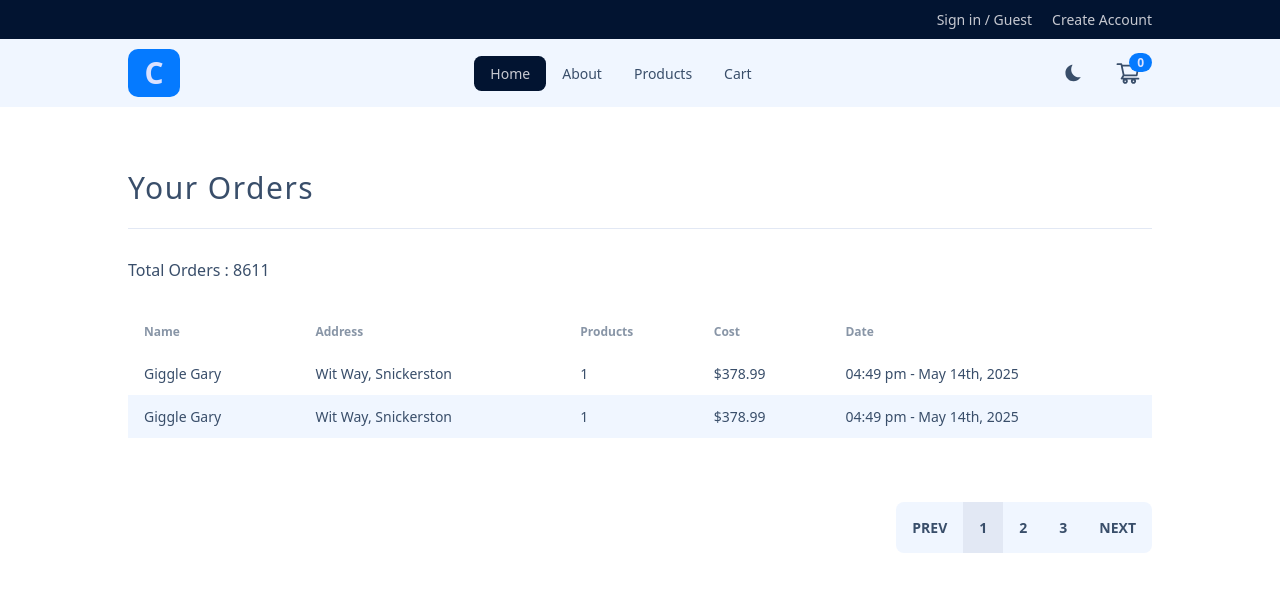
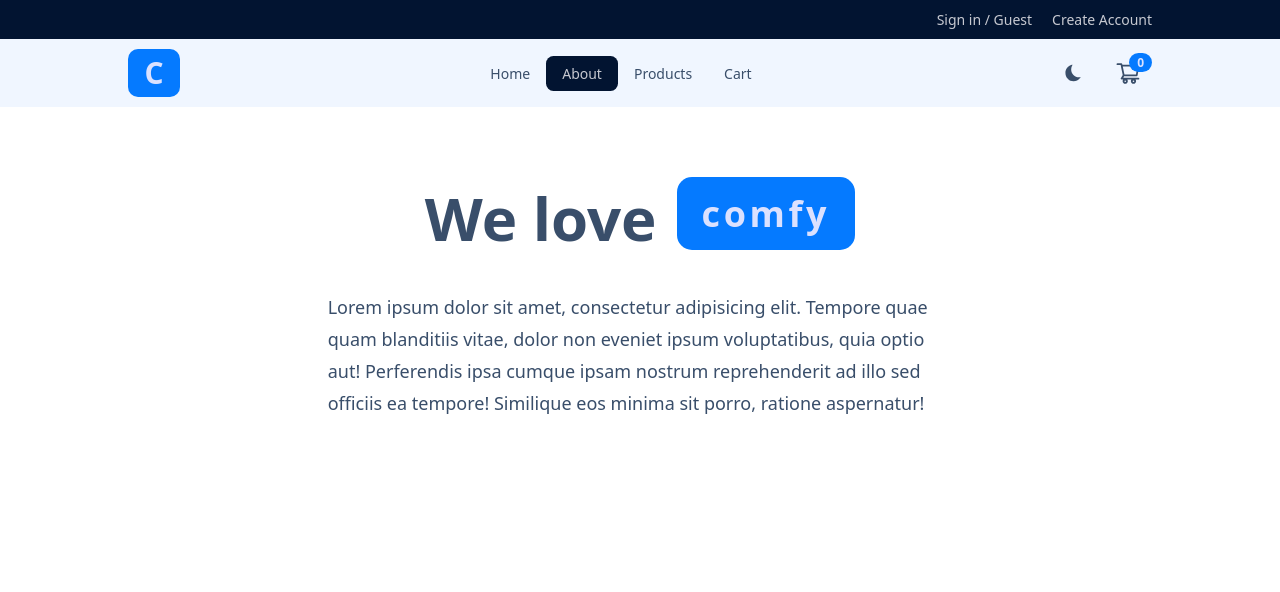
Before and after one commit to LinaGromakova/learn-react-projects, a React (Vite) app: page /about in a window 1280 px wide. Shown: the top 592 px of the page. Built offline with nearby package versions, Linux system fonts and the light colour scheme.

Commit message:
Add routing

```diff
--- a/src/projects/cocktails/components/carts.jsx
+++ b/src/projects/cocktails/components/cards.jsx
@@ -1,5 +1,5 @@
 import { useGlobalContext } from '../model/context';
-import { CartItem } from './cart-item';
+import { CartItem } from './card-item';
 import { SearchForm } from './search';
 
 export function Carts() {
--- a/src/projects/comfy-store/comfy-store.jsx
+++ b/src/projects/comfy-store/comfy-store.jsx
@@ -7,17 +7,42 @@ import { Error } from './pages/error';
 import { Home } from './pages/home';
 import { Orders } from './pages/orders';
 import { Products } from './pages/products';
-
+import { BrowserRouter as Router, Route, Routes } from 'react-router';
 import './style.css';
 import { FormLogin } from './uikit/form-login';
 import { Loading } from './uikit/loading';
 import { Modal } from './uikit/modal';
+
 export function ComfyStore() {
   return (
     <>
-      <Header />
-      <Orders></Orders>
-      {/* <Modal></Modal> */}
+      <Router>
+        <Header></Header>
+        <Routes>
+          <Route path='/' element={<Home />} />
+        </Routes>
+        <Routes>
+          <Route path='/about' element={<About />} />
+        </Routes>
+        <Routes>
+          <Route path='/cart' element={<Cart />} />
+        </Routes>
+        <Routes>
+          <Route path='/products' element={<Products />} />
+        </Routes>
+        <Routes>
+          <Route path='/login' element={<FormLogin />} />
+        </Routes>
+        <Routes>
+          <Route path='/checkout' element={<Checkout />} />
+        </Routes>
+        <Routes>
+          <Route path='/orders' element={<Orders />} />
+        </Routes>
+        <Routes>
+          <Route path='/product/:id' element={<Product />} />
+        </Routes>
+      </Router>
     </>
   );
 }
--- a/src/projects/comfy-store/components/card.jsx
+++ b/src/projects/comfy-store/components/card.jsx
@@ -1,5 +1,7 @@
-export function Card() {
+import { Link } from 'react-router';
+export function Card({ id = 1 }) {
   return (
+    <Link to={`/product/:${id}`}>
       <article className='card-item'>
         <img
           src='https://encrypted-tbn1.gstatic.com/images?q=tbn:ANd9GcRHitjkJAaFBFoJLejL6y9WtezGTFDtC5gs-J65K8O_JXwT_78T'
@@ -11,5 +13,6 @@ export function Card() {
           <span className='card-price'>$179.99</span>
         </div>
       </article>
+    </Link>
   );
 }
--- a/src/projects/comfy-store/components/header.jsx
+++ b/src/projects/comfy-store/components/header.jsx
@@ -1,36 +1,47 @@
 import { IoIosMoon } from 'react-icons/io';
 import { AiOutlineShoppingCart } from 'react-icons/ai';
+import { NavLink } from 'react-router';
+
 export function Header() {
   return (
     <header className='header'>
       <section className='header-login-container'>
         <div className='container'>
-          <a href='#' className='login-link'>
+          <NavLink to='login' className='login-link'>
             Sign in / Guest
-          </a>
-          <a href='#' className='login-link'>
+          </NavLink>
+          <NavLink to='login' className='login-link'>
             Create Account
-          </a>
+          </NavLink>
         </div>
       </section>
       <section className='header-navbar-container'>
         <div className='container'>
           <div className='logo'>C</div>
-          <nav className='navbar'>
-            <ul className='list-links'>
-              <li className='nav-link link-active'>home</li>
-              <li className='nav-link'>about</li>
-              <li className='nav-link'>products</li>
-              <li className='nav-link'>cart</li>
-            </ul>
+          <nav className='list-links'>
+            <NavLink className='nav-link link-active' to='/'>
+              Home
+            </NavLink>
+            <NavLink className='nav-link' to='/about'>
+              About
+            </NavLink>
+            <NavLink className='nav-link' to='/products'>
+              products
+            </NavLink>
+            <NavLink className='nav-link' to='/cart'>
+              cart
+            </NavLink>
           </nav>
+
           <div className='btn-nav'>
             <button className='btn-theme-change'>
               <IoIosMoon></IoIosMoon>
             </button>
             <button className='btn-cart'>
               <AiOutlineShoppingCart></AiOutlineShoppingCart>
-              <div className='btn-cart-count'>0</div>
+              <NavLink to='/cart'>
+                <div className='btn-cart-count'>0</div>
+              </NavLink>
             </button>
           </div>
         </div>
--- a/src/projects/comfy-store/components/product.jsx
+++ b/src/projects/comfy-store/components/product.jsx
@@ -1,18 +1,18 @@
 import { GoChevronRight } from 'react-icons/go';
+import { Link, useParams } from 'react-router';
+
 export function Product() {
   return (
     <section className='product-item-page'>
       <div className='container'>
         <nav className='link-back-nav'>
-          <a href='' className='link-back'>
+          <Link to='/' className='link-back'>
             Home
-          </a>
-
+          </Link>
           <GoChevronRight className='arrow-link'></GoChevronRight>
-
-          <a href='' className='link-back'>
+          <Link to='/products' className='link-back'>
             Products
-          </a>
+          </Link>
         </nav>
         <article className='product-content-wrapper'>
           <img
--- a/src/projects/comfy-store/pages/home.jsx
+++ b/src/projects/comfy-store/pages/home.jsx
@@ -1,3 +1,4 @@
+import { Link } from 'react-router';
 import { Card } from '../components/card';
 import { CardsWrapper } from '../components/cards-wrapper';
 
@@ -12,9 +13,11 @@ export function Home() {
               Lorem ipsum, dolor sit amet consectetur adipisicing elit. Tempore repellat explicabo
               enim soluta temporibus asperiores aut obcaecati perferendis porro nobis.
             </p>
-            <button type='button' className='btn-main'>
-              our products
-            </button>
+            <Link to='/products'>
+              <button type='button' className='btn-main'>
+                our Products
+              </button>
+            </Link>
           </div>
           <div className='fullscreen-column'>
             <div className='slider'></div>
--- a/src/projects/comfy-store/style.css
+++ b/src/projects/comfy-store/style.css
@@ -58,9 +58,9 @@ button {
 }
 .list-links {
   display: flex;
-  list-style-type: none;
 }
 .nav-link {
+  text-decoration: none;
   cursor: pointer;
   text-transform: capitalize;
   padding: 8px 16px;
@@ -69,11 +69,11 @@ button {
   color: #394e6a;
   transition-duration: 0.5s;
 }
-.link-active {
+a.active {
   background-color: #021431;
   color: #c7c9d1;
 }
-.link-active:hover {
+a.active:hover {
   background-color: #021431 !important;
 }
 .nav-link:hover {
```
Also changed, not shown: src/projects/cocktails/components/card-item.jsx (renamed from src/projects/cocktails/components/cart-item.jsx). Lines whose indentation alone changed are shown as unchanged.
